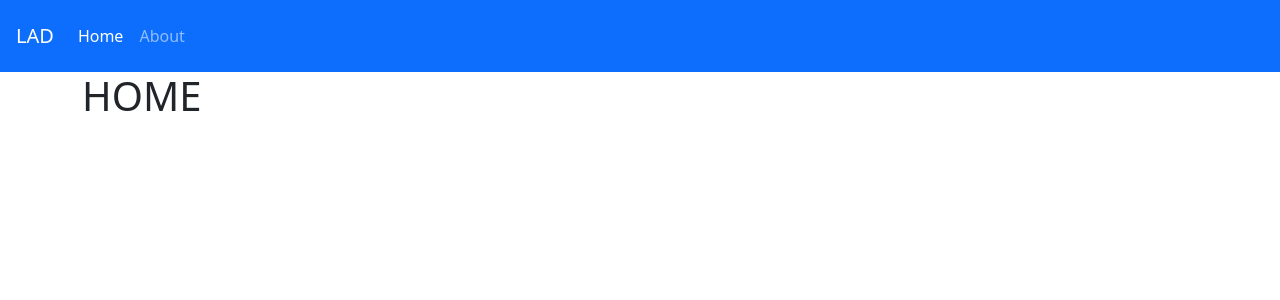
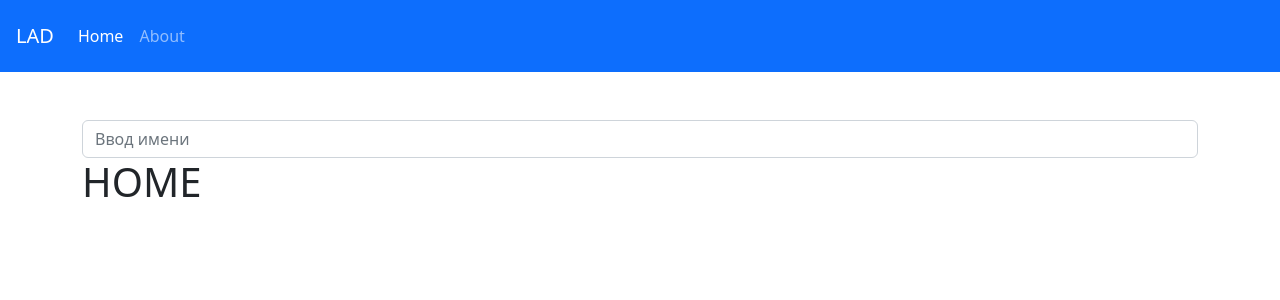
Before and after one commit to AntonovkaE/lad-list, a React (Create React App) app: page / in a window 1280 px wide. Shown: the top 300 px of the page. Built offline with nearby package versions, Linux system fonts and the light colour scheme.

Commit message:
feat: add form

```diff
--- a/src/components/App.js
+++ b/src/components/App.js
@@ -2,12 +2,14 @@ import { Route, Routes } from 'react-router-dom';
 import Home from "../pages/home";
 import About from "../pages/About";
 import { Navbar } from "./Navbar";
+import { Form } from "./Form";
 
 function App() {
     return (
         <div className="page">
             <Navbar />
-            <div className="container">
+            <div className="container pt-5">
+                <Form/>
                 <Routes>
                     <Route path="/" exact element={ <Home/> }>
                     </Route>
--- /dev/null
+++ b/src/components/Form.js
@@ -0,0 +1,12 @@
+import React from "react";
+
+export const Form = () => {
+    return (
+        <form>
+            <div className="form-group">
+                <input type="text" className="form-control" placeholder="Ввод имени"/>
+
+            </div>
+
+    </form>)
+}
```
Also changed, not shown: src/components/List.js (added).
